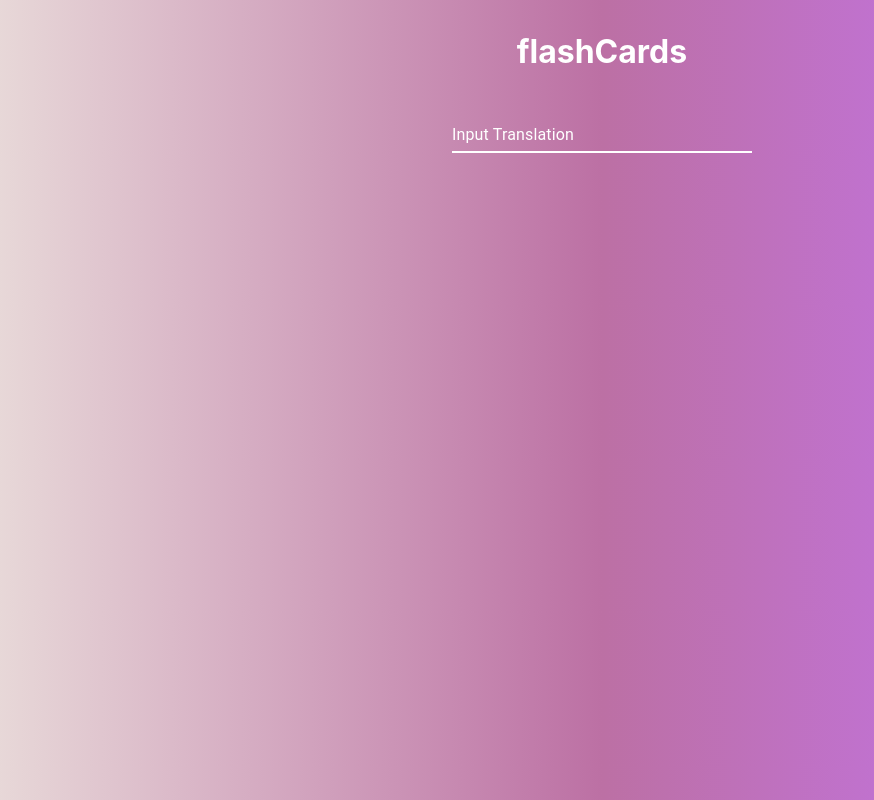
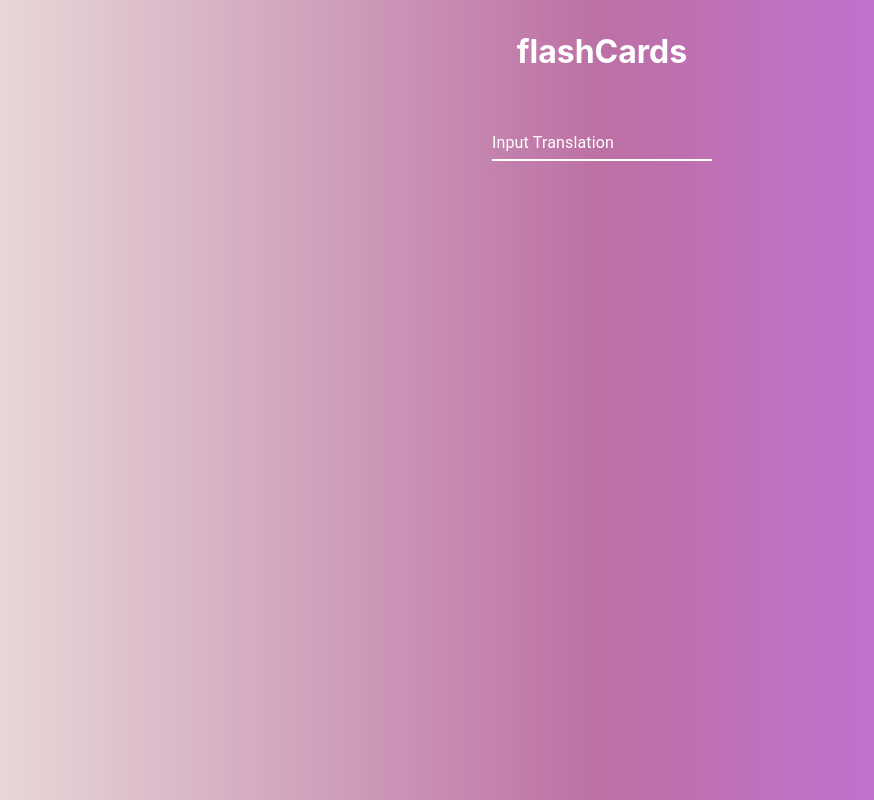
Before and after one commit to lg299/flashCards, a React (Create React App) app in the folder my-app/: page / in a window 1280 px wide. Shown: the whole page, without its empty margins (38-912 px from the left). Built offline with nearby package versions, Linux system fonts and the light colour scheme.

Commit message:
Converted styles to use styled and theme

```diff
--- a/my-app/src/components/translation-input/translation-input.tsx
+++ b/my-app/src/components/translation-input/translation-input.tsx
@@ -1,22 +1,7 @@
 import React from 'react';
 import TextField from '@mui/material/TextField';
 import { makeStyles } from '@mui/styles';
-import Paper from '@mui/material/Paper';
-import { alpha, styled } from '@mui/material/styles';
-
-
-const useStyles = makeStyles({
-    textField: {
-        margin: '0 auto',
-        paddingBottom: 0,
-        marginTop: 0,
-    },
-    paper: {
-        margin: "2rem 45rem",
-        padding: "1rem 0",
-        // backgroundColor: "rgb(188, 112, 163)",
-    }
-});
+import { styled } from '@mui/material/styles';
 
 const borderStyling = {
     borderBottom: '2px solid white',
@@ -24,8 +9,9 @@ const borderStyling = {
 }
 
 const StyledTextFeild = styled(TextField)<TextFieldProps>(({ theme }) => ({
-    width: 300,
-    color: theme.palette.success.main,
+    margin: "0 auto",
+    paddingBottom: theme.spacing(1),
+    marginTop: theme.spacing(1),
     '& .MuiFormLabel-root': {
         color: 'white',
         '&.Mui-focused': {
@@ -48,29 +34,12 @@ interface TextFieldProps {
     label: string
 }
 
-// function TranslationInput(props: TextFieldProps) {
-//     const styles = useStyles();
-
-//     return (
-//         <div>
-//             <Paper elevation={3} className={styles.paper} sx={{ backgroundColor: 'rgb(188, 112, 163)' }}>
-//                 <TextField
-//                     id="standard"
-//                     label={props.label}
-//                     variant="standard"
-//                     className={styles.textField}
-//                 />
-//             </Paper>
-//         </div>
-//     )
-// }
-
 const TranslationInput: React.FC<TextFieldProps> = (props) => {
     const { label } = props;
     return (
         <StyledTextFeild
             id="standard"
-            label={props.label}
+            label={label}
             variant="standard"
         />
     );
```
